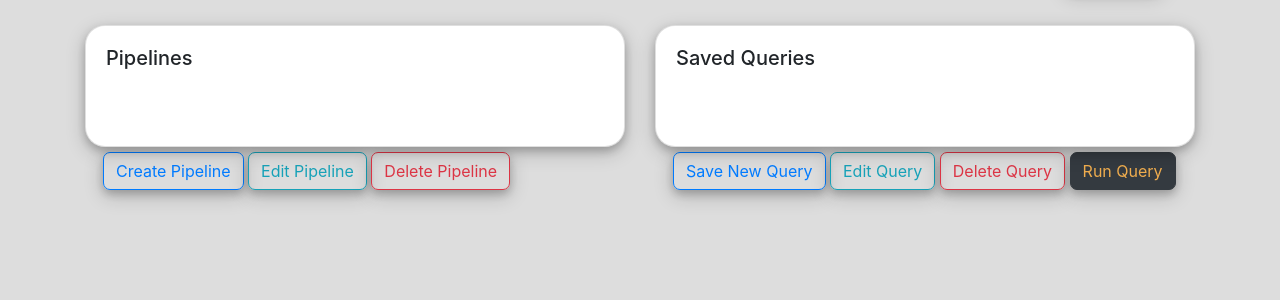
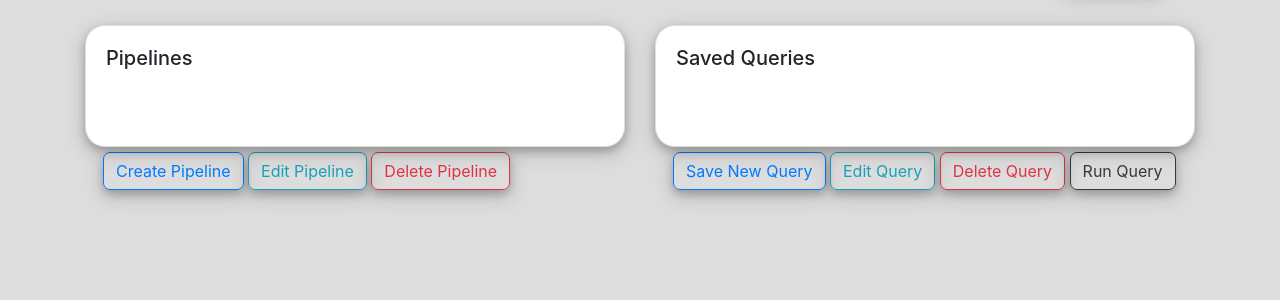
Before and after one commit to dnkelly97/pgscm, a Django app: page / in a window 1280 px wide. Shown: the part 58-358 px from the top of the page. Run offline with Django 3.2, Linux system fonts and the light colour scheme; the visitor is signed in with stand-in values (Sample User, id 1); data that the repository does not hold is empty; parts of the project's set-up code (start-up, migrations or seed data) failed here and were passed over; some libraries are stand-ins or nearby versions.

Commit message:
Updating the look of the "Run Query" button..

```diff
--- a/pipeline/templates/dashboard.html
+++ b/pipeline/templates/dashboard.html
@@ -43,7 +43,7 @@ Dashboard | PGSCM
                 <a href="{% url 'student' %}" class="btn btn-outline-primary" role="button" style="margin-top: 1%;" id="create_query_button">Save New Query</a>
                 <button type="button" class="btn btn-outline-info" id="edit_query_button" style="margin-top: 1%;">Edit Query</button>
                 <button type="button" class="btn btn-outline-danger" id="delete_query_button" style="margin-top: 1%;">Delete Query</button>
-                <button type="button" class="btn btn-dark" id="run_saved_query_button" style="margin-top: 1%; color: #f0ad4e">Run Query</button>
+                <button type="button" class="btn btn-outline-dark" id="run_saved_query_button" style="margin-top: 1%;">Run Query</button>
             </div>
         </div>
     </div>
```
